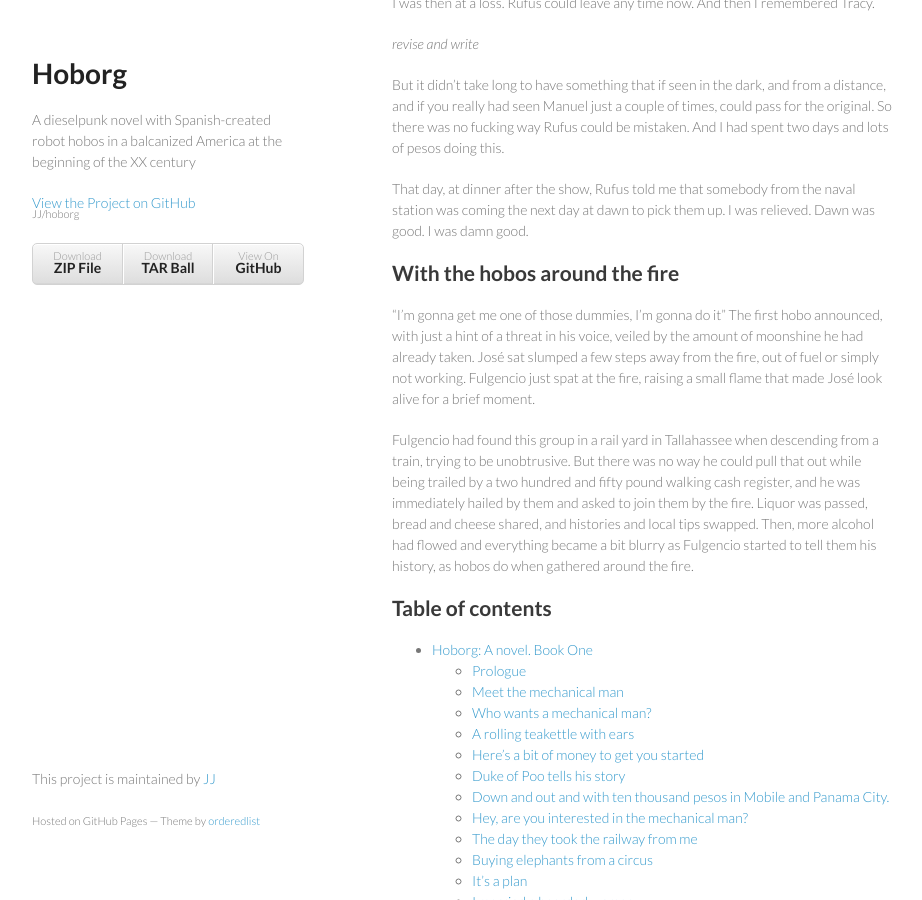
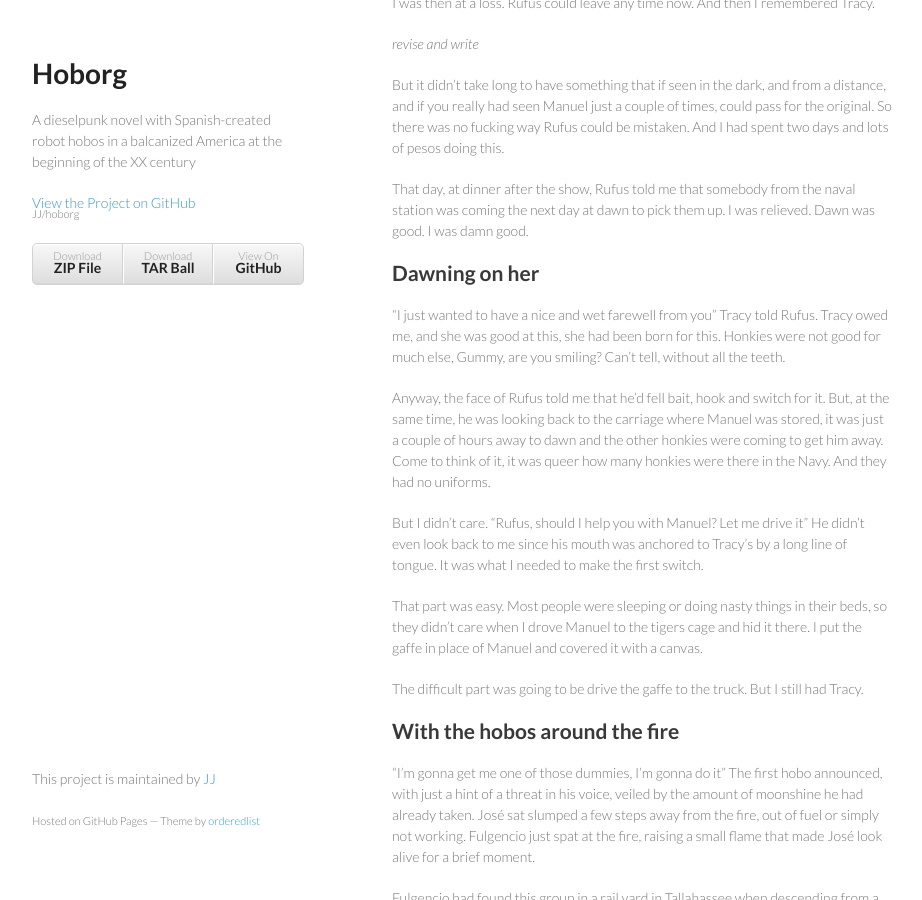
Before and after one commit to JJ/hoborg, a Jekyll site: the page built from text/text.md, in a window 1280 px wide and 900 px high, scrolled down 31685 px. Shown: the whole window, without its empty margins (178-1100 px from the left). Built offline with Jekyll 4.4.1, drawn with Linux system fonts in a browser that asks for light colours.

Commit message:
Sync text/text.md from master to gh-pages

```diff
--- a/text/text.md
+++ b/text/text.md
@@ -1767,6 +1767,34 @@ the naval station was coming the next day at dawn to pick them up. I
 was relieved. Dawn was good. I was damn good.
 
 
+Dawning on her
+--------------------
+
+"I just wanted to have a nice and wet farewell from you" Tracy told
+Rufus. Tracy owed me, and she was good at this, she had been born for
+this. Honkies were not good for much else, Gummy, are you smiling?
+Can't tell, without all the teeth.
+
+Anyway, the face of Rufus told me that he'd fell bait, hook and switch
+for it.  But, at the same time, he was looking back to the carriage
+where Manuel was stored, it was just a couple of hours away to dawn
+and the other honkies were coming to get him away. Come to think of
+it, it was queer how many honkies were there in the Navy. And they
+had no uniforms.
+
+But I didn't care. "Rufus, should I help you with Manuel? Let me drive
+it" He didn't even look back to me since his mouth was anchored to
+Tracy's by a long line of tongue. It was what I needed to make the
+first switch.
+
+That part was easy. Most people were sleeping or doing nasty things in
+their beds, so they didn't care when I drove Manuel to the tigers cage
+and hid it there. I put the gaffe in place of Manuel and covered it
+with a canvas.
+
+The difficult part was going to be drive the gaffe to the truck. But I
+still had Tracy.
+
 
 
 With the hobos around the fire
```
